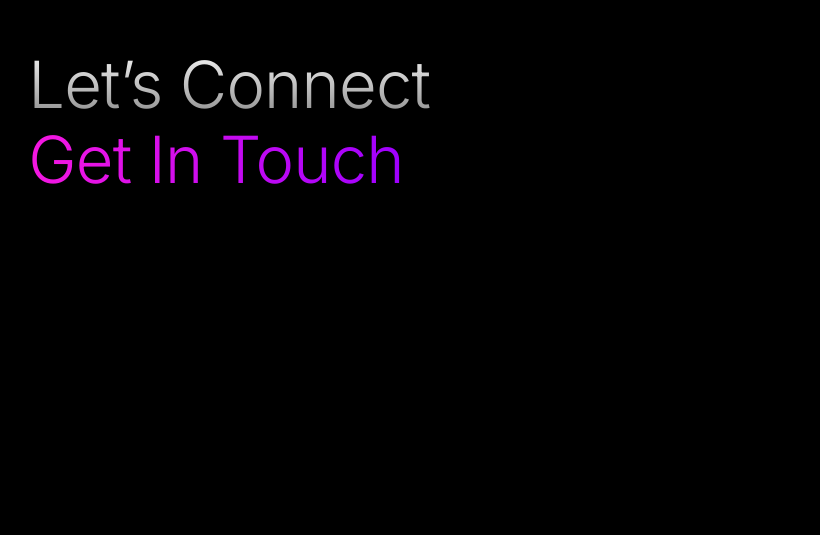
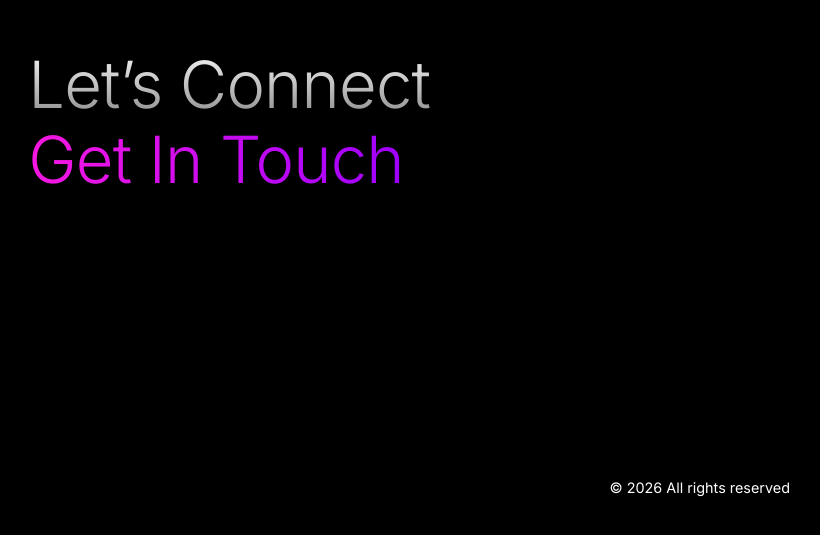
Before and after one commit to imran-nihaz/portfolio, a plain HTML site: page index.html in a window 1280 px wide. Shown: the part 6459-6994 px from the top of the page, without its empty margins (424-1244 px from the left). Drawn offline with nearby package versions, Linux system fonts and the light colour scheme.

Commit message:
Update index.html

```diff
--- a/index.html
+++ b/index.html
@@ -4,7 +4,7 @@
 <head>
     <meta charset="UTF-8">
     <meta name="viewport" content="width=device-width, initial-scale=1.0">
-    <title>Imran Nihaj Portfolio</title>
+    <title>Imran Nihaj</title>
 
     <link rel="preconnect" href="https://fonts.googleapis.com/">
     <link rel="preconnect" href="https://fonts.gstatic.com/" crossorigin>
@@ -549,6 +549,9 @@
                     <source src="video/ball.mp4" type="video/mp4">
                 </video>
             </div>
+            <footer style="text-align:left; padding:16px; font-size:0.9rem; position: absolute; right: 50px;">
+        &copy; 2026 All rights reserved
+    </footer>
     </main>
      <svg>
         <defs>
@@ -565,5 +568,7 @@
     <script src="js/gsap.min.js"></script>
     <script src="js/scroll-trigger.min.js"></script>
     <script src="js/main.js"></script>
+
+
 </body>
 </html>
```
